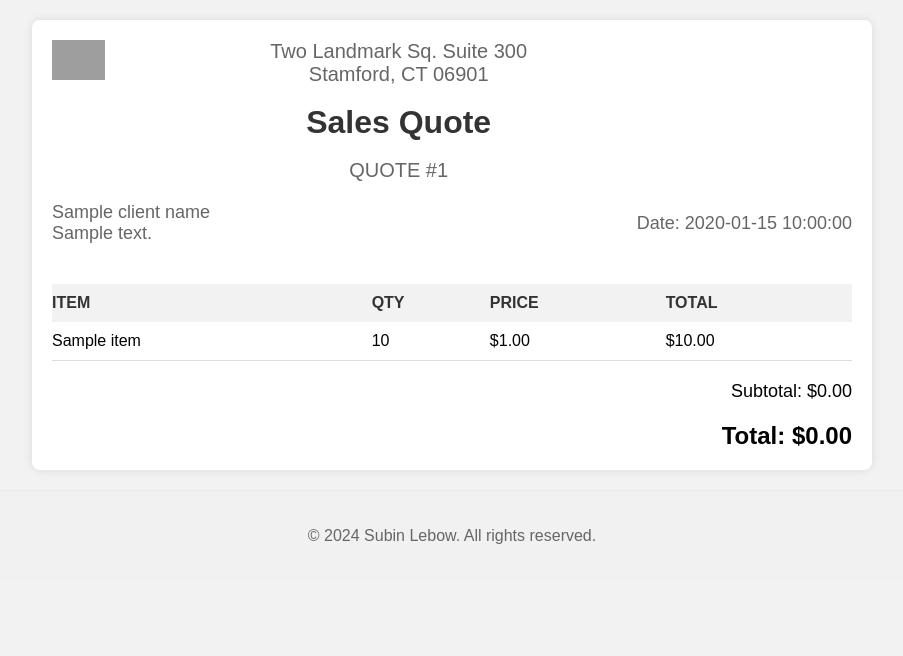
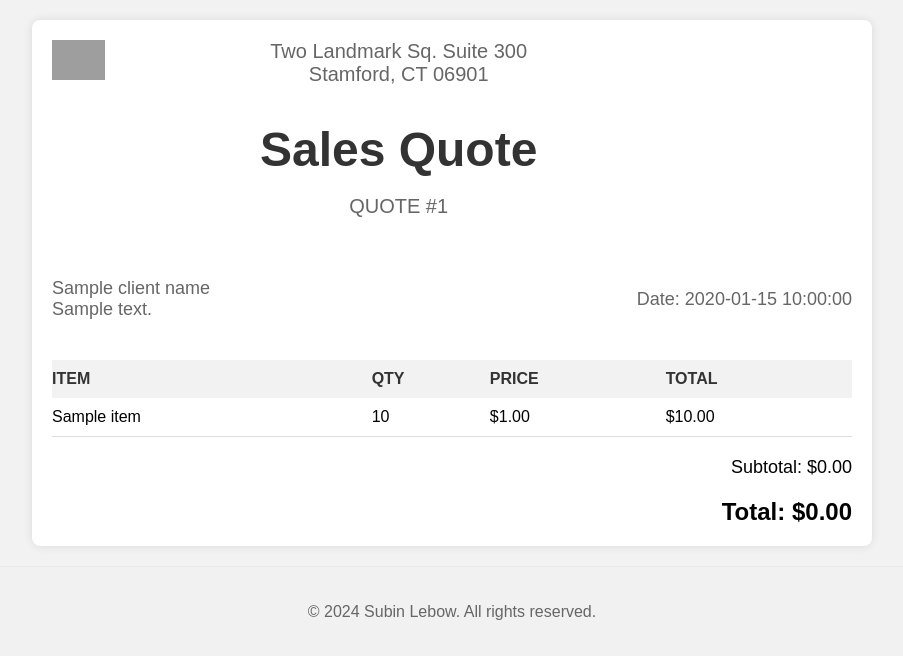
Before and after one commit to deflatedDbug/quote-gen-api, a Flask app: template templates/quote_template.html in a window 1280 px wide. Shown: the top 656 px of the page, without its empty margins (188-1091 px from the left). Run offline with Flask 3, Linux system fonts and the light colour scheme; the template is opened without the code that fills it: most values are stand-ins (such as "Sample title", 1, 10 or a date in 2020); grey boxes are pictures that could not be loaded.

Commit message:
editing header spacing

```diff
--- a/templates/quote_template.html
+++ b/templates/quote_template.html
@@ -47,7 +47,9 @@
         flex: 1 1 auto;
         text-align: center;
         margin-right: 175px;
+        margin-bottom: 40px;
       }
+
       .header h1,
       .header p {
         margin: 0;
@@ -147,8 +149,10 @@
         <div class="header-text">
           <p>Two Landmark Sq. Suite 300<br />Stamford, CT 06901</p>
           <br />
-          <h1>Sales Quote</h1>
-          <br />
+          <br>
+
+          <h1 style="font-size: 48px">Sales Quote</h1>
+          <br>
           <p>QUOTE #{{ quote_id }}</p>
         </div>
         <div style="flex: 0 0 auto"></div>
```
